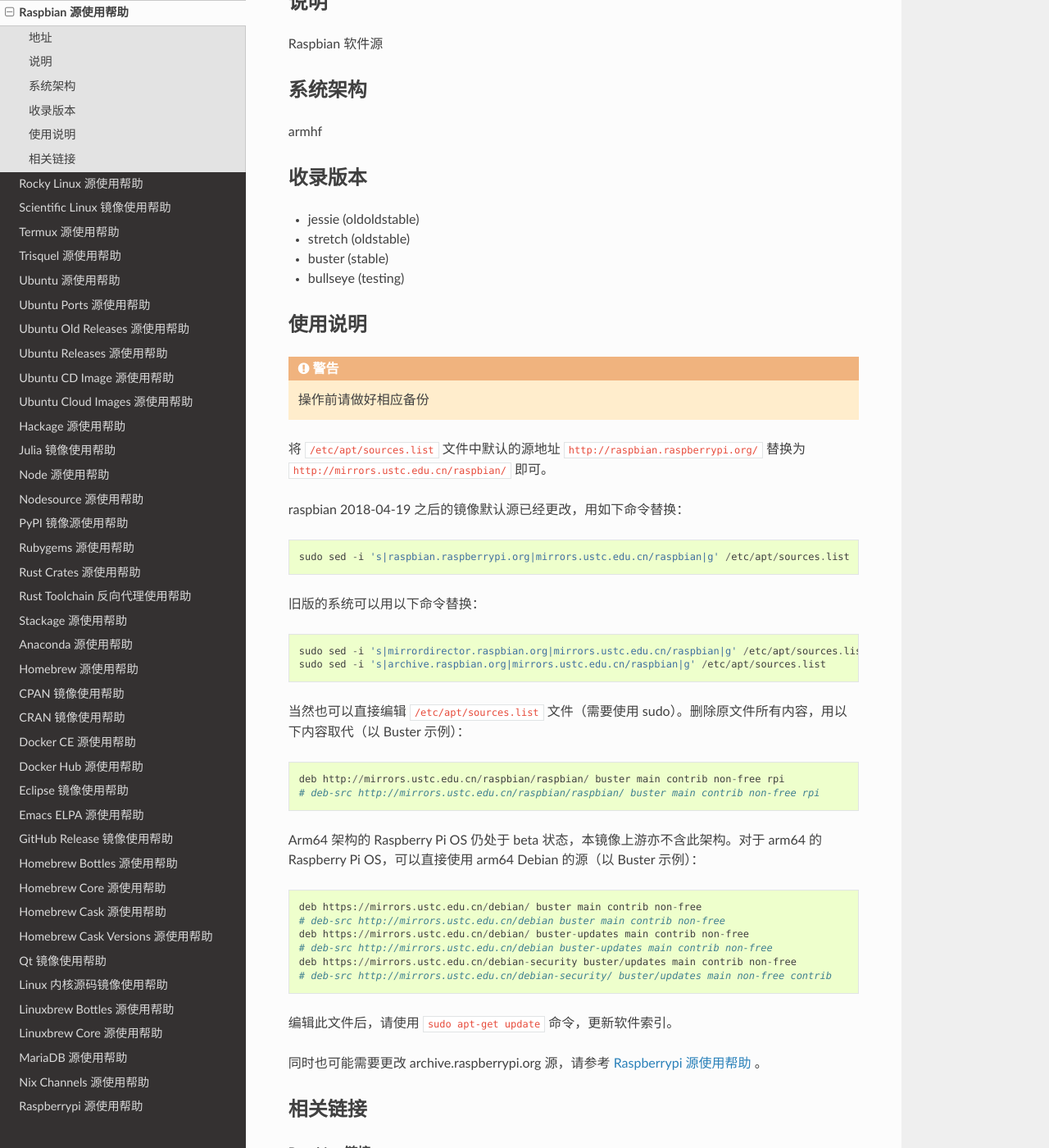
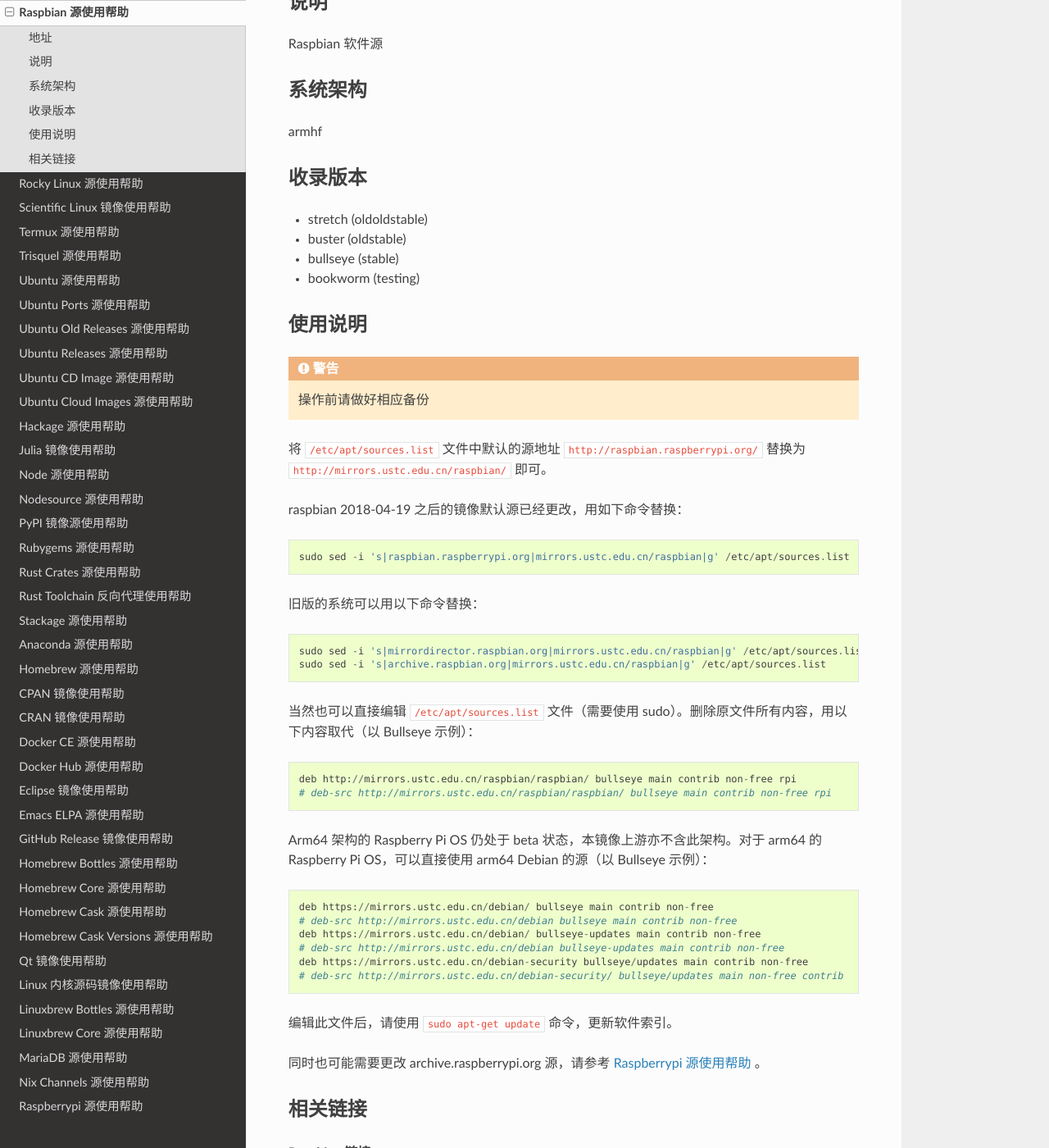
Before and after one commit to ustclug/mirrorhelp, a Sphinx documentation site: the page built from source/raspbian.rst, in a window 1280 px wide and 1400 px high, scrolled down 292 px. Shown: the whole window at 82% size. Built offline with Sphinx 7.4.7 and the Read the Docs theme 2.0.0, drawn with Linux system fonts in a browser that asks for light colours; pages that are not in the unit, such as notebooks, are missing from menus.

Commit message:
raspberry: update Debian version information

```diff
--- a/source/raspberry-pi-os-images.rst
+++ b/source/raspberry-pi-os-images.rst
@@ -24,7 +24,7 @@
 收录版本
 ========
 
-最新的稳定版（buster）
+最新的稳定版（bullseye）
 
 使用说明
 ========
--- a/source/raspberrypi.rst
+++ b/source/raspberrypi.rst
@@ -26,6 +26,7 @@
 收录版本
 ========
 
+* wheezy
 * jessie
 * stretch
 * buster
--- a/source/raspbian.rst
+++ b/source/raspbian.rst
@@ -20,10 +20,10 @@
 收录版本
 ========
 
-* jessie (oldoldstable)
-* stretch (oldstable)
-* buster (stable)
-* bullseye (testing)
+* stretch (oldoldstable)
+* buster (oldstable)
+* bullseye (stable)
+* bookworm (testing)
 
 使用说明
 ========
@@ -47,23 +47,23 @@
   sudo sed -i 's|archive.raspbian.org|mirrors.ustc.edu.cn/raspbian|g' /etc/apt/sources.list
 
 
-当然也可以直接编辑 :file:`/etc/apt/sources.list` 文件（需要使用 sudo）。删除原文件所有内容，用以下内容取代（以 Buster 示例）：
+当然也可以直接编辑 :file:`/etc/apt/sources.list` 文件（需要使用 sudo）。删除原文件所有内容，用以下内容取代（以 Bullseye 示例）：
 
 ::
 
-    deb http://mirrors.ustc.edu.cn/raspbian/raspbian/ buster main contrib non-free rpi
-    # deb-src http://mirrors.ustc.edu.cn/raspbian/raspbian/ buster main contrib non-free rpi
+    deb http://mirrors.ustc.edu.cn/raspbian/raspbian/ bullseye main contrib non-free rpi
+    # deb-src http://mirrors.ustc.edu.cn/raspbian/raspbian/ bullseye main contrib non-free rpi
 
-Arm64 架构的 Raspberry Pi OS 仍处于 beta 状态，本镜像上游亦不含此架构。对于 arm64 的 Raspberry Pi OS，可以直接使用 arm64 Debian 的源（以 Buster 示例）：
+Arm64 架构的 Raspberry Pi OS 仍处于 beta 状态，本镜像上游亦不含此架构。对于 arm64 的 Raspberry Pi OS，可以直接使用 arm64 Debian 的源（以 Bullseye 示例）：
 
 ::
 
-    deb https://mirrors.ustc.edu.cn/debian/ buster main contrib non-free
-    # deb-src http://mirrors.ustc.edu.cn/debian buster main contrib non-free
-    deb https://mirrors.ustc.edu.cn/debian/ buster-updates main contrib non-free
-    # deb-src http://mirrors.ustc.edu.cn/debian buster-updates main contrib non-free
-    deb https://mirrors.ustc.edu.cn/debian-security buster/updates main contrib non-free
-    # deb-src http://mirrors.ustc.edu.cn/debian-security/ buster/updates main non-free contrib
+    deb https://mirrors.ustc.edu.cn/debian/ bullseye main contrib non-free
+    # deb-src http://mirrors.ustc.edu.cn/debian bullseye main contrib non-free
+    deb https://mirrors.ustc.edu.cn/debian/ bullseye-updates main contrib non-free
+    # deb-src http://mirrors.ustc.edu.cn/debian bullseye-updates main contrib non-free
+    deb https://mirrors.ustc.edu.cn/debian-security bullseye/updates main contrib non-free
+    # deb-src http://mirrors.ustc.edu.cn/debian-security/ bullseye/updates main non-free contrib
 
 编辑此文件后，请使用 ``sudo apt-get update`` 命令，更新软件索引。
 
```
